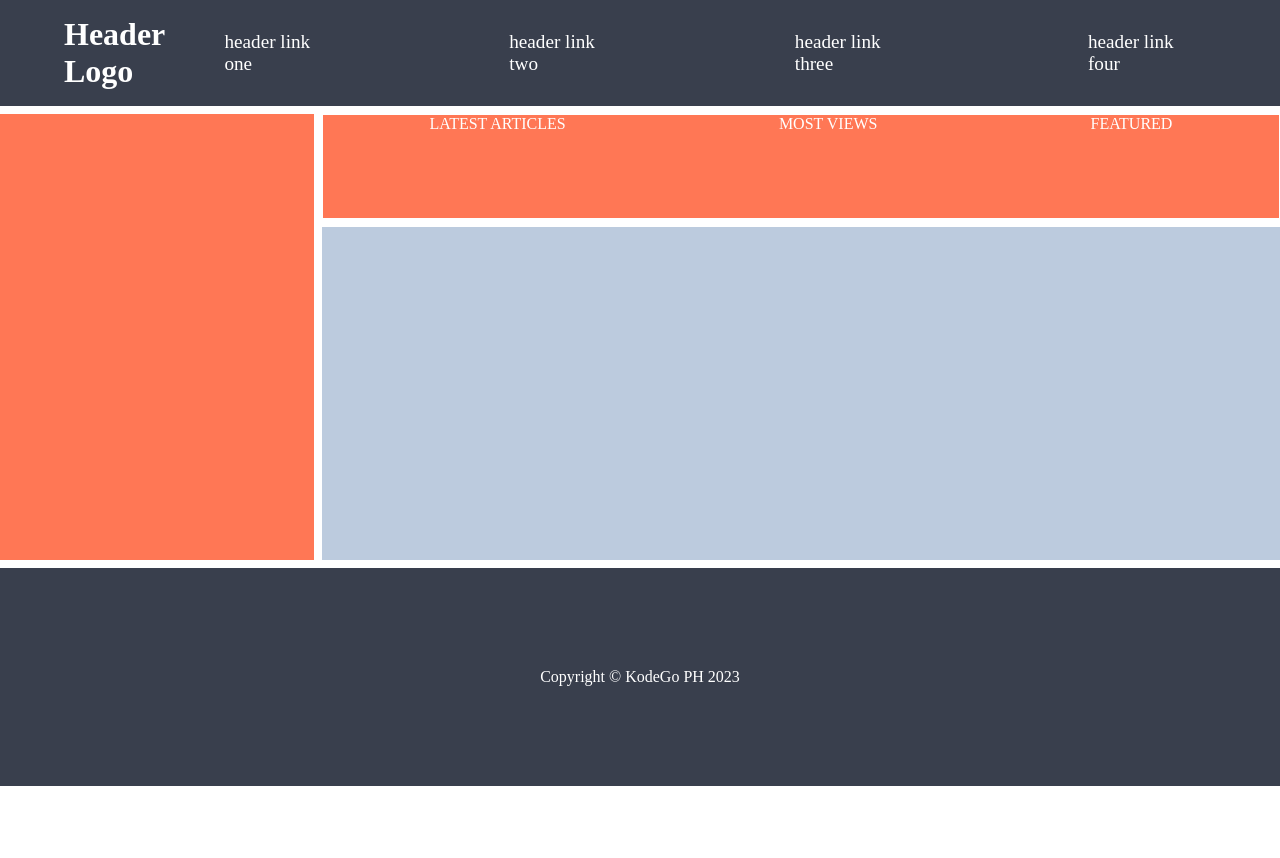
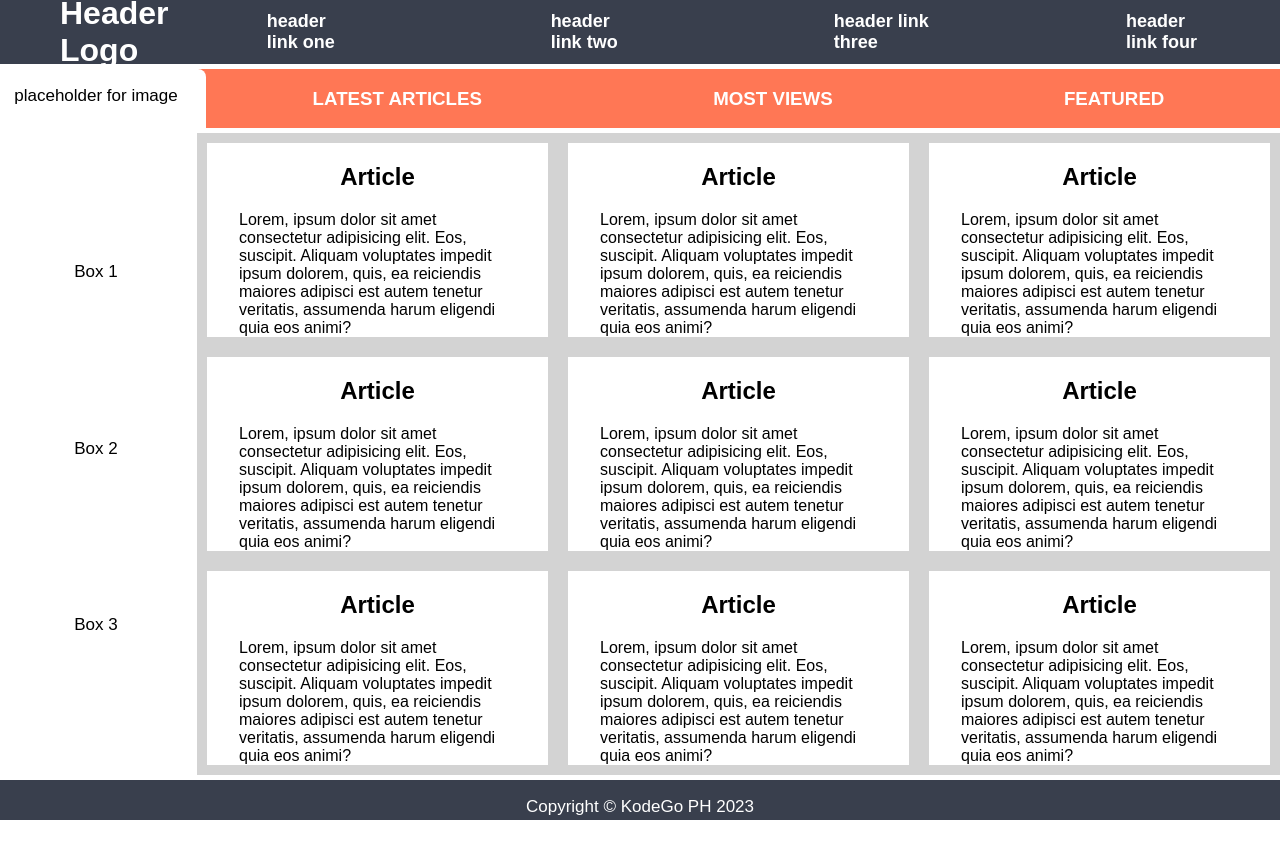
Before and after one commit to wewelski/css-grid-adv, a plain HTML site: page grid-activity-2/index.html in a window 1280 px wide. After the commit the page ends 820 px from the top, so only its background shows below. Drawn offline with Linux system fonts and the light colour scheme.

Commit message:
Started over with both html and css files

```diff
--- a/grid-activity-2/index.html
+++ b/grid-activity-2/index.html
@@ -1,56 +1,80 @@
 <!DOCTYPE html>
 <html lang="en">
-
 <head>
   <meta charset="UTF-8">
   <meta http-equiv="X-UA-Compatible" content="IE=edge">
   <meta name="viewport" content="width=device-width, initial-scale=1.0">
-  <title>Grid Activity 2</title>
+  <title>CSS Grid Advance 2</title>
   <link rel="stylesheet" href="styles.css">
 </head>
+<body>
+  <main class="outer">
 
-<body>
+  <header class="top">
+    <h1>Header Logo</h1>
+    <ul class="links">
+      <li><a href="#">header link one</a></li>
+      <li><a href="#">header link two</a></li>
+      <li><a href="#">header link three</a></li>
+      <li><a href="#">header link four</a></li>
+    </ul>
+  </header>
 
-  <main>
-    <header>
-      <h1>Header Logo</h1>
-      <div class="links">
-        <a href="#">header link one</a>
-        <a href="#">header link two</a>
-        <a href="#">header link three</a>
-        <a href="#">header link four</a>
-      </div>
-    </header>
+  <nav class="l2">
+    <h3>latest articles</h3>
+    <h3>most views</h3>
+    <h3>featured</h3>
+  </nav>
 
-    <nav>
-      <a href="#">LATEST ARTICLES</a>
-      <a href="#">MOST VIEWS</a>
-      <a href="#">FEATURED</a>
-    </nav>
+  <aside class="s3">
+    <div>
+      <p>placeholder for image</p>
+    </div>
+    <div>
+      <p>Box 1</p>
+    </div>
+    <div>
+      <p>Box 2</p>
+    </div>
+    <div>
+      <p>Box 3</p>
+    </div>
+  </aside>
 
-    <aside>
-      <div></div>
-      <div></div>
-      <div></div>
-      <div></div>
-    </aside>
+  <article class="a4">
+    <div><h2>Article</h2>
+      <p>Lorem, ipsum dolor sit amet consectetur adipisicing elit. Eos, suscipit. Aliquam voluptates impedit ipsum dolorem, quis, ea reiciendis maiores adipisci est autem tenetur veritatis, assumenda harum eligendi quia eos animi?</p>
+    </div>
+    <div><h2>Article</h2>
+      <p>Lorem, ipsum dolor sit amet consectetur adipisicing elit. Eos, suscipit. Aliquam voluptates impedit ipsum dolorem, quis, ea reiciendis maiores adipisci est autem tenetur veritatis, assumenda harum eligendi quia eos animi?</p>
+    </div>
+    <div><h2>Article</h2>
+      <p>Lorem, ipsum dolor sit amet consectetur adipisicing elit. Eos, suscipit. Aliquam voluptates impedit ipsum dolorem, quis, ea reiciendis maiores adipisci est autem tenetur veritatis, assumenda harum eligendi quia eos animi?</p>
+    </div>
+    <div><h2>Article</h2>
+      <p>Lorem, ipsum dolor sit amet consectetur adipisicing elit. Eos, suscipit. Aliquam voluptates impedit ipsum dolorem, quis, ea reiciendis maiores adipisci est autem tenetur veritatis, assumenda harum eligendi quia eos animi?</p>
+    </div>
+    <div><h2>Article</h2>
+      <p>Lorem, ipsum dolor sit amet consectetur adipisicing elit. Eos, suscipit. Aliquam voluptates impedit ipsum dolorem, quis, ea reiciendis maiores adipisci est autem tenetur veritatis, assumenda harum eligendi quia eos animi?</p>
+    </div>
+    <div><h2>Article</h2>
+      <p>Lorem, ipsum dolor sit amet consectetur adipisicing elit. Eos, suscipit. Aliquam voluptates impedit ipsum dolorem, quis, ea reiciendis maiores adipisci est autem tenetur veritatis, assumenda harum eligendi quia eos animi?</p>
+    </div>
+    <div><h2>Article</h2>
+      <p>Lorem, ipsum dolor sit amet consectetur adipisicing elit. Eos, suscipit. Aliquam voluptates impedit ipsum dolorem, quis, ea reiciendis maiores adipisci est autem tenetur veritatis, assumenda harum eligendi quia eos animi?</p>
+    </div>
+    <div><h2>Article</h2>
+      <p>Lorem, ipsum dolor sit amet consectetur adipisicing elit. Eos, suscipit. Aliquam voluptates impedit ipsum dolorem, quis, ea reiciendis maiores adipisci est autem tenetur veritatis, assumenda harum eligendi quia eos animi?</p>
+    </div>
+    <div><h2>Article</h2>
+      <p>Lorem, ipsum dolor sit amet consectetur adipisicing elit. Eos, suscipit. Aliquam voluptates impedit ipsum dolorem, quis, ea reiciendis maiores adipisci est autem tenetur veritatis, assumenda harum eligendi quia eos animi?</p>
+    </div>
+  </article>
 
-    <section>
-      <article></article>
-      <article></article>
-      <article></article>
-      <article></article>
-      <article></article>
-      <article></article>
-      <article></article>
-      <article></article>
-      <article></article>
-    </section>
+  <footer class="f5">
+    <p>Copyright &copy; KodeGo PH 2023</p>
+  </footer>
+</main>
 
-    <footer>
-      <p class="kodego">Copyright &copy; KodeGo PH 2023</p>
-    </footer>
-  </main>
 </body>
-
 </html>
--- a/grid-activity-2/styles.css
+++ b/grid-activity-2/styles.css
@@ -1,81 +1,111 @@
-/* gusto ko lang naman makabalik ng tech at mag qualify as web developer T_T */
-
-* {
+body {
   margin: 0;
   padding: 0;
+  font-family: sans-serif;
   box-sizing: border-box;
 }
 
-
-main {
-  height: 900px;
+.outer {
+  height: 100vh;
   display: grid;
-  grid-template-columns: repeat(4, 1fr);
-  grid-template-rows: repeat(7, 1fr);
-  gap: .5rem;
+  grid-template-columns: 15% 1fr 1fr;
+  grid-template-rows: 8% .08fr 1fr 5%;
+  color: #fff;
+  gap: 5px;
 }
 
-header {
-  grid-column: 1 / 5;
+.top {
+  grid-column: 1 / 4;
   grid-row: 1 / 2;
-  color: #fff;
   background-color: #393f4d;
 
   display: flex;
   justify-content: space-between;
+  align-items: center;
 }
 
 h1 {
-  margin: auto 0 auto 2em;
-
+  margin-left: 60px;
 }
 
 .links {
-  font-size: 1.2rem;
-  margin: auto 5em auto 0;
-
+  font-size: 18px;
+  list-style: none;
   display: flex;
-  gap: 10em;
+  gap: 12rem;
+  margin-right: 60px;
 }
 
 a {
+  font-weight: 600;
+  color: inherit;
   text-decoration: none;
-  color: #fff;
 }
 
-nav {
-  grid-column: 2 / 5;
+.l2 {
+  grid-column: 2 / 4;
   grid-row: 2 / 3;
-  color: #fff;
   background-color: #ff7755;
-  border: 1px solid #fff;
-
   display: flex;
   justify-content: space-around;
+  align-items: center;
+  text-transform: uppercase;
 }
 
-aside {
+.s3 {
   grid-column: 1 / 2;
-  grid-row: 2 / 6;
-  color: #fff;
+  grid-row: 2 / 4;
+  display: flex;
+  flex-direction: column;
+  justify-content: space-around;
+  align-items: center;
   background-color: #ff7755;
 }
 
-section {
-  grid-column: 2 / 5;
-  grid-row: 3 / 6;
-  background-color: #bccbde;
+.s3 div {
+  color: #000;
+  font-size: 17px;
+  text-align: center;
+  background-color: #fff;
+  width: 220px;
+  height: 220px;
 }
 
-footer {
-  grid-column: 1 / 5;
-  grid-row: 6 / 7;
-  color: #fff;
+.s3 div:first-child {
+  border-radius: 8px;
+}
+
+.a4 {
+  grid-column: 2 / 4;
+  grid-row: 3 / 4;
+  background-color: lightgray;
+
+  display: grid;
+  grid-template-columns: repeat(3, 1fr);
+  grid-template-rows: repeat(3, 1fr);
+  justify-content: space-evenly;
+}
+
+.a4 h2 {
+  text-align: center;
+}
+
+.a4 p {
+  margin: 0 2rem;
+}
+
+.a4 div {
+  color: #000;
+  margin: 10px;
+  background-color: #fff;
+}
+
+.f5 {
+  grid-column: 1 / 4;
+  grid-row: 4 / 5;
+  display: flex;
+  font-size: 17px;
+  justify-content: center;
+  aligt-item: center;
   background-color: #393f4d;
 }
-
-.kodego {
-  text-align: center;
-  display: block;
-  margin: 100px;
-}
```
